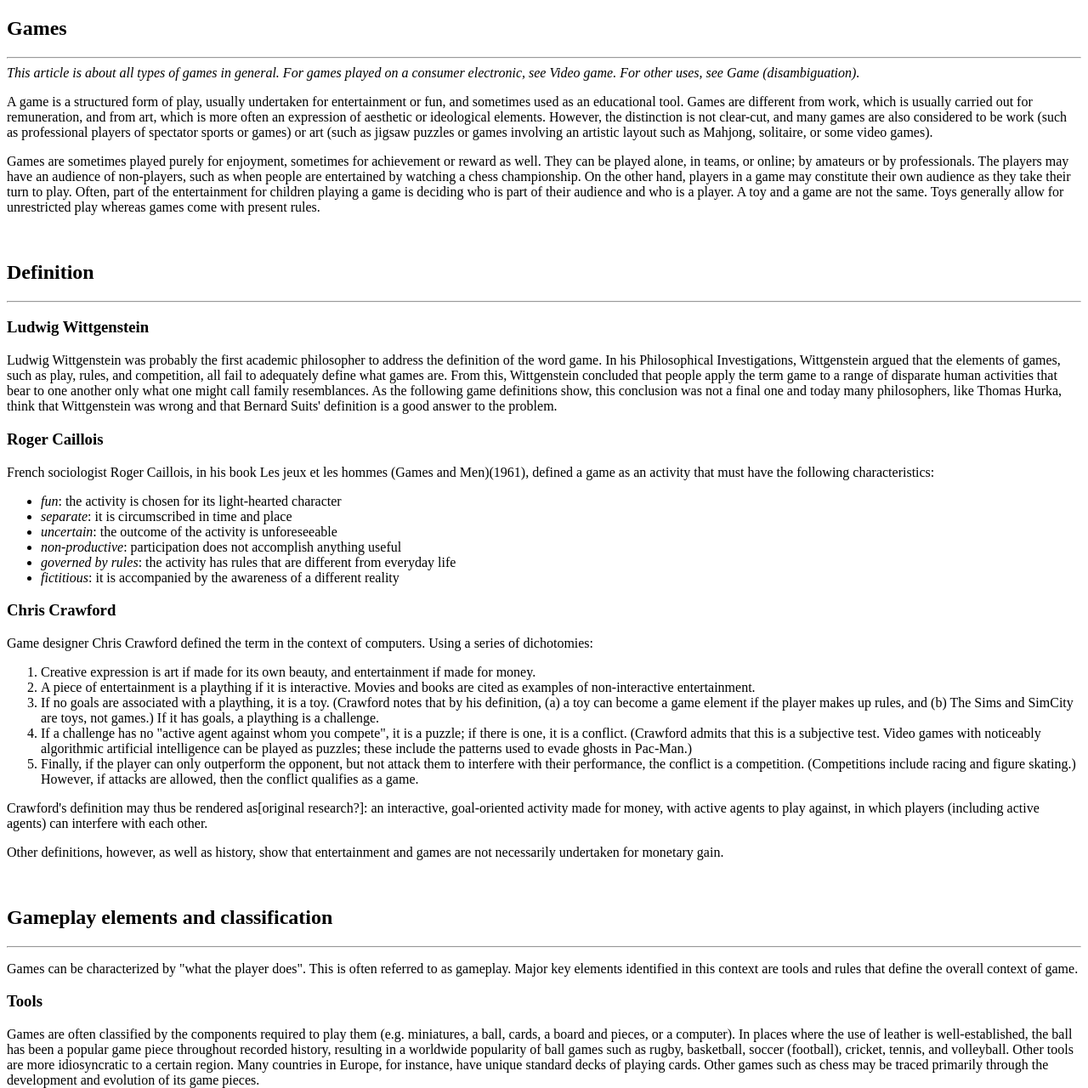
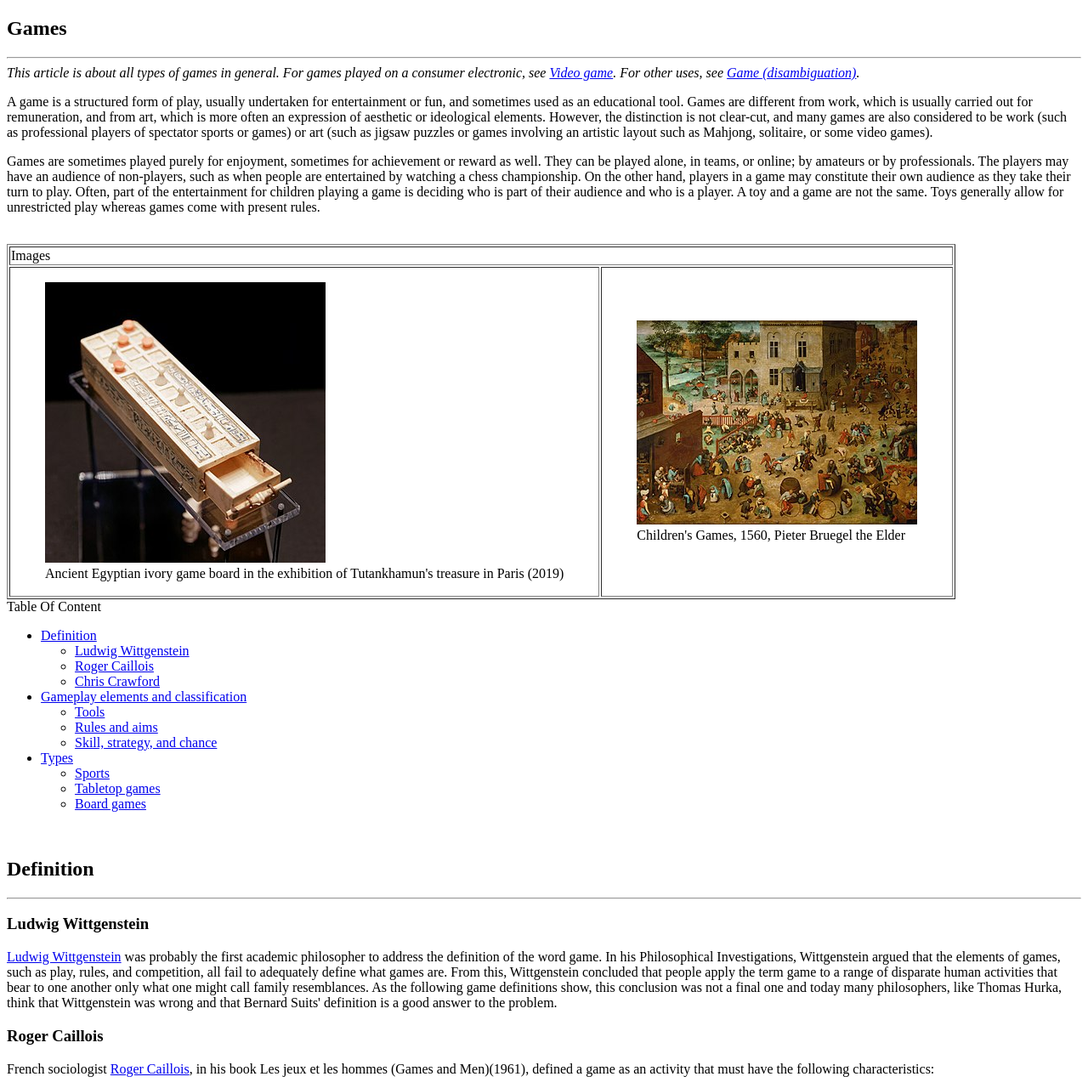
Before and after one commit to Piro29/Leapfrog, a plain HTML site: page Assignment/Day 1/HTML Assignment.html in a window 1280 px wide. Shown: the top 1280 px of the page at 85% size. Drawn offline with Linux system fonts and the light colour scheme.

Commit message:
add images, links, tables

```diff
--- a/Assignment/Day 1/HTML Assignment.html
+++ b/Assignment/Day 1/HTML Assignment.html
@@ -8,8 +8,9 @@
     <article class="main_article">
         <h1>Games</h1>
         <hr>
-        <i>This article is about all types of games in general. For games played on a consumer electronic, see Video
-            game. For other uses, see Game (disambiguation).</i>
+        <i>This article is about all types of games in general. For games played on a consumer electronic, see <a
+                href="https://en.wikipedia.org/wiki/Video_game">Video game</a>. For other uses, see <a
+                href="https://en.wikipedia.org/wiki/Game_(disambiguation)">Game (disambiguation)</a>.</i>
         <p>A game is a structured form of play, usually undertaken for entertainment or fun, and sometimes used as an
             educational tool.
             Games are different from work, which is usually carried out for remuneration, and from art, which is more
@@ -28,12 +29,67 @@
             come with present rules.</p>
         <br>
 
+        <table border="1">
+            <tr>
+                <td colspan="2">Images</td>
+            </tr>
+            <tr>
+
+                <td>
+                    <figure>
+                        <img src="Paris.jpg"
+                             alt="image1">
+                        <figcaption>Ancient Egyptian ivory game board in the exhibition of Tutankhamun's treasure in
+                            Paris
+                            (2019)
+                        </figcaption>
+                    </figure>
+                </td>
+                <td>
+                    <figure>
+                        <img src="childern.jpg"
+                             alt="image2">
+                        <figcaption>Children's Games, 1560, Pieter Bruegel the Elder</figcaption>
+                    </figure>
+                </td>
+            </tr>
+
+        </table>
+        <div>Table Of Content</div>
+        <ul>
+            <li><a href="#definition">Definition</a>
+                <ul>
+                    <li><a href="#ludwig">Ludwig Wittgenstein</a></li>
+                    <li><a href="#roger">Roger Caillois</a></li>
+                    <li><a href="#chris">Chris Crawford</a></li>
+                </ul>
+            </li>
+            <li><a href="#gameplay">Gameplay elements and classification</a>
+                <ul>
+                    <li><a href="#tools">Tools</a></li>
+                    <li><a href="#rules">Rules and aims</a></li>
+                    <li><a href="#skill">Skill, strategy, and chance</a></li>
+                </ul>
+            </li>
+            <li><a href="#types">Types</a>
+                <ul>
+                    <li><a href="#sports">Sports</a></li>
+                    <li><a href="#tabletop">Tabletop games</a></li>
+                    <li><a href="#board">Board games</a></li>
+                </ul>
+            </li>
+
+        </ul>
+        <br>
         <section class="contents">
-            <h2>Definition</h2>
+            <h2 id="definition">Definition</h2>
             <hr>
             <article class="sub_content">
-                <h3>Ludwig Wittgenstein</h3>
-                <p>Ludwig Wittgenstein was probably the first academic philosopher to address the definition of the word
+                <h3 id="ludwig">Ludwig Wittgenstein</h3>
+
+                <p><a href="https://en.wikipedia.org/wiki/Ludwig_Wittgenstein" target="_blank">Ludwig Wittgenstein</a>
+                    was probably the
+                    first academic philosopher to address the definition of the word
                     game. In his Philosophical Investigations, Wittgenstein argued that the elements of games, such
                     as play, rules, and competition, all fail to adequately define what games are. From this,
                     Wittgenstein concluded that people apply the term game to a range of disparate human activities that
@@ -43,8 +99,9 @@
             </article>
 
             <article class="sub_content">
-                <h3>Roger Caillois</h3>
-                <p>French sociologist Roger Caillois, in his book Les jeux et les hommes (Games and Men)(1961),
+                <h3 id="roger">Roger Caillois</h3>
+                <p>French sociologist <a href="https://en.wikipedia.org/wiki/Roger_Caillois" target="_blank">Roger
+                    Caillois</a>, in his book Les jeux et les hommes (Games and Men)(1961),
                     defined a game as an activity that must have the following characteristics:</p>
                 <ul>
                     <li><em>fun</em>: the activity is chosen for its light-hearted character</li>
@@ -57,8 +114,9 @@
             </article>
 
             <article class="sub_content">
-                <h3>Chris Crawford</h3>
-                <p>Game designer Chris Crawford defined the term in the context of computers. Using a series of
+                <h3 id="chris">Chris Crawford</h3>
+                <p>Game designer <a href="https://en.wikipedia.org/wiki/Chris_Crawford_(game_designer)" target="_blank">Chris
+                    Crawford</a> defined the term in the context of computers. Using a series of
                     dichotomies:</p>
                 <ol>
                     <li>Creative expression is art if made for its own beauty, and entertainment if made for money.</li>
@@ -91,14 +149,23 @@
 
         <br>
         <section class="contents">
-            <h2>Gameplay elements and classification</h2>
+            <h2 id="gameplay">Gameplay elements and classification</h2>
             <hr>
             <p>Games can be characterized by "what the player does". This is often referred to as gameplay.
                 Major key elements identified in this context are tools and rules that define the overall context of
                 game.</p>
 
             <article class="sub_content">
-                <h3>Tools</h3>
+                <h3 id="tools">Tools</h3>
+                <aside>
+                    <figure>
+                        <img src="tools.jpg"
+                             alt="image3">
+                        <figcaption>A selection of pieces from different games. From top: Chess pawns, marbles, Monopoly
+                            tokens, dominoes, Monopoly hotels, jacks and checkers pieces.
+                        </figcaption>
+                    </figure>
+                </aside>
                 <p>Games are often classified by the components required to play them (e.g. miniatures, a ball, cards, a
                     board and pieces, or a computer). In places where the use of leather is well-established, the ball
                     has been a popular game piece throughout recorded history, resulting in a worldwide popularity of
@@ -119,7 +186,7 @@
             </article>
 
             <article class="sub_content">
-                <h3>Rules and aims</h3>
+                <h3 id="rules">Rules and aims</h3>
                 <p>Games are often characterized by their tools and rules. While rules are subject to variations and
                     changes, enough change in the rules usually results in a "new" game. For instance, baseball can be
                     played with "real" baseballs or with wiffleballs. However, if the players decide to play with only
@@ -141,7 +208,7 @@
             </article>
 
             <article>
-                <h3>Skill, strategy, and chance</h3>
+                <h3 id="skill">Skill, strategy, and chance</h3>
                 <p>Games of skill include games of physical skill, such as wrestling, tug of war, hopscotch, target
                     shooting, and stake, and games of mental skill such as checkers and chess. Games of strategy include
                     checkers, chess, Go, arimaa, and tic-tac-toe, and often require special equipment to play them.
@@ -156,14 +223,22 @@
             </article>
         </section>
 
-
+        <br>
         <section class="contents">
-            <h2>Types</h2>
+            <h2 id="types">Types</h2>
             <hr>
             <p>Games can take a variety of forms, from competitive sports to board games and video games.</p>
 
             <article class="sub_content">
-                <h3>Sports</h3>
+                <h3 id="sports">Sports</h3>
+                <aside>
+                    <figure>
+                        <img src="tugofwar.jpg"
+                             alt="image4">
+                        <figcaption>Tug of war is an easily organized, impromptu game that requires little equipment
+                        </figcaption>
+                    </figure>
+                </aside>
                 <p>Many sports require special equipment and dedicated playing fields, leading to the involvement of a
                     community much larger than the group of players. A city or town may set aside such resources for the
                     organization of sports leagues.</p>
@@ -174,7 +249,7 @@
             </article>
 
             <article class="sub_content">
-                <h3>Tabletop games</h3>
+                <h3 id="tabletop">Tabletop games</h3>
                 <p>A tabletop game is a game where the elements of play are confined to a small area and require little
                     physical exertion, usually simply placing, picking up and moving game pieces. Most of these games
                     are played at a table around which the players are seated and on which the game's elements are
@@ -185,7 +260,7 @@
             </article>
 
             <article class="sub_content">
-                <h3>Board games</h3>
+                <h3 id="board">Board games</h3>
                 <p>Board games use as a central tool a board on which the players' status, resources, and progress are
                     tracked using physical tokens. Many also involve dice or cards. Most games that simulate war are
                     board games (though a large number of video games have been created to simulate strategic combat),
@@ -207,17 +282,18 @@
         </section>
     </article>
 </div>
+<footer>
 
-<form action="">
-    <label for="">Full Name</label>
-    <input type="text"/><br>
-    <label for="">Email Address</label>
-    <input type="email"/><br>
-    <input type="submit" value="Subscribe"/>
+    <form action="">
+        <label for="Full_name">Full Name</label>
+        <input type="text"/><br>
+        <label for="email">Email Address</label>
+        <input type="email"/><br>
+        <input type="submit" value="Subscribe"/>
 
-</form>
-<footer>
-    Copyright &#169 2022 Manga Place All Right Reserved
+    </form>
+    <br>
+    Copyright &#169 2022 Prashant Shakya All Marks Reserved
 </footer>
 </body>
 </html>
```
Also changed, not shown: Assignment/Day 1/Paris.jpg (added), Assignment/Day 1/childern.jpg (added), Assignment/Day 1/tools.jpg (added), Assignment/Day 1/tugofwar.jpg (added).
